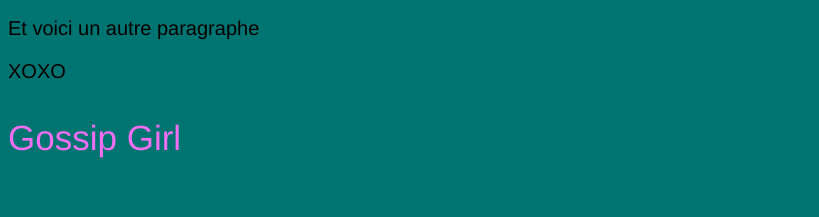
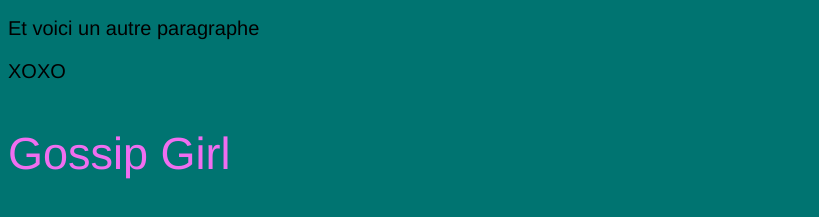
Before and after one commit to halekss/.github.io, a plain HTML site: page index.html in a window 1280 px wide. Shown: the part 187-404 px from the top of the page, without its empty margins (0-819 px from the left). Drawn offline with Linux system fonts and the light colour scheme.

Commit message:
Update style.css

```diff
--- a/style.css
+++ b/style.css
@@ -15,6 +15,6 @@ background-color: #007471;
 }
 
 .gossip {
-font-size: 35px;
-color: #f06ef0;
+font-size: 45px;
+color: #f06ef0
 }
```
